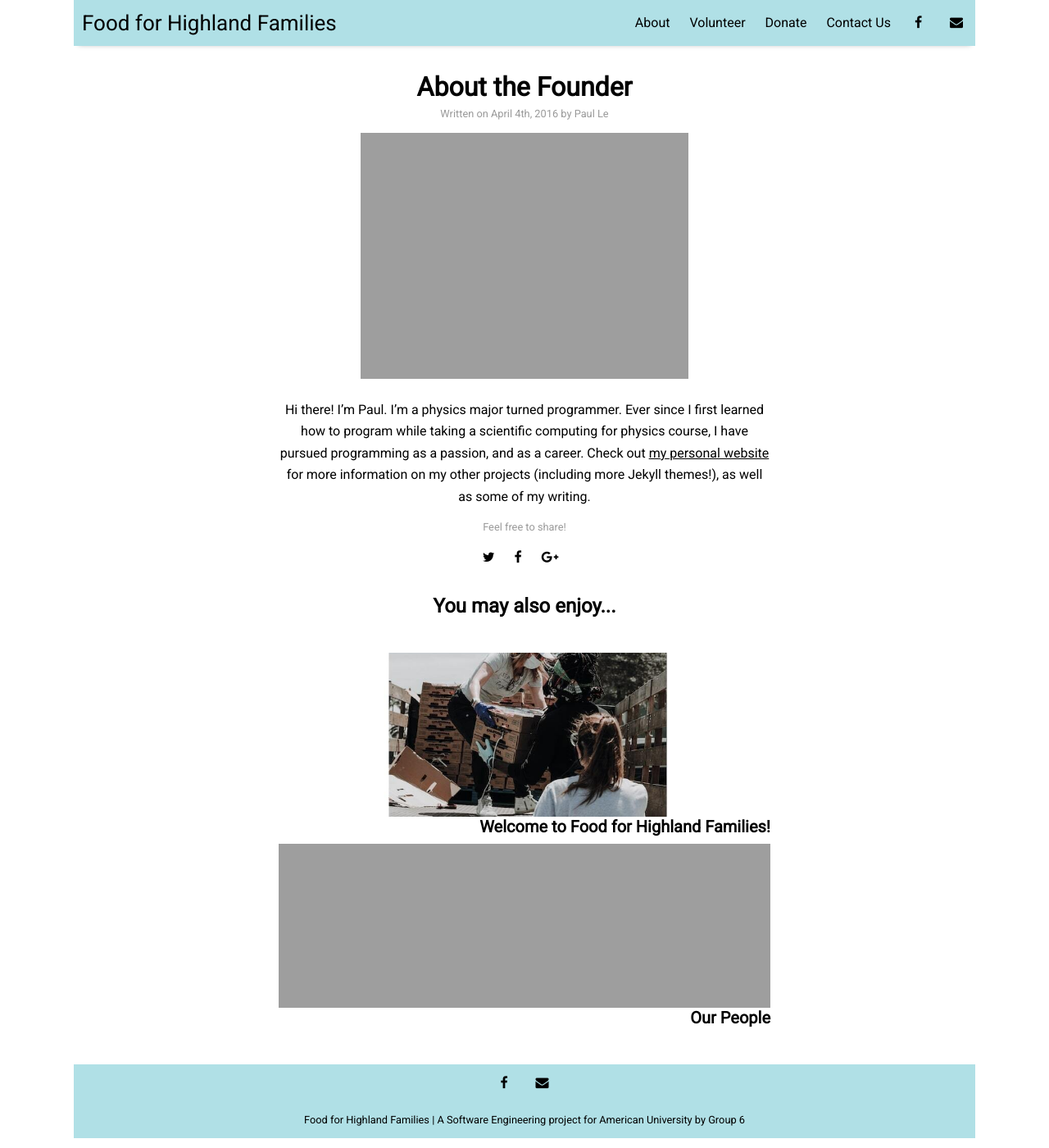
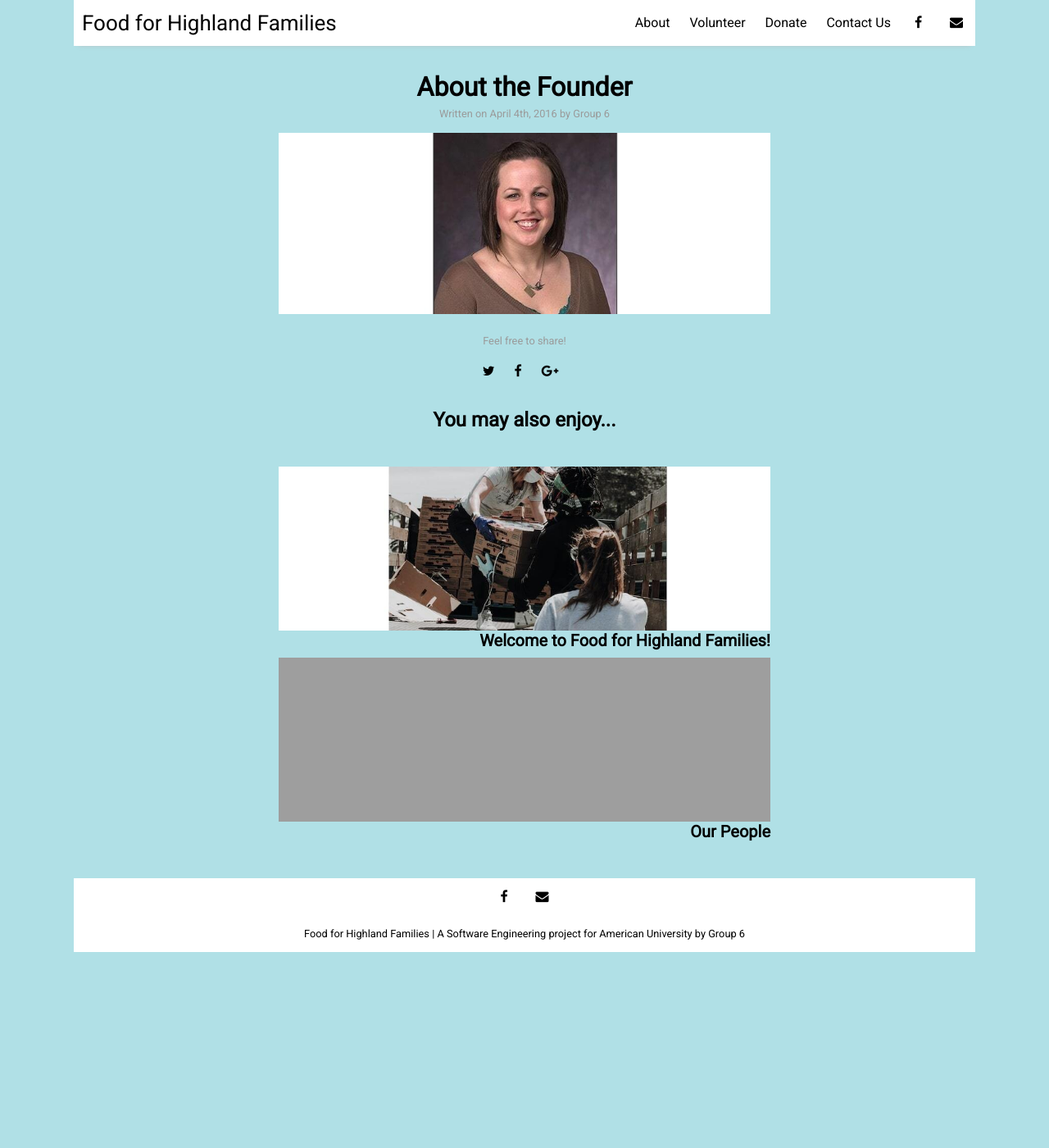
Before and after one commit to Vbrewski/fhf-v5, a Jekyll site: the page built from _posts/2016-04-04-about-the-author.md, in a window 1280 px wide and 1400 px high. Shown: the whole window at 82% size. Built offline with Jekyll 4.4.1, drawn with Linux system fonts in a browser that asks for light colours; nearby versions of some CDN libraries.

Commit message:
Background Color & Misc

```diff
--- a/_posts/2016-04-04-about-the-author.md
+++ b/_posts/2016-04-04-about-the-author.md
@@ -1,10 +1,8 @@
 ---
 layout: post
 title: "About the Founder"
-author: "Paul Le"
+author: "Group 6"
 categories: facts
 tags: [sample]
-image: becca.jpeg
+image: becca.jpg
 ---
-
-Hi there! I'm Paul. I’m a physics major turned programmer. Ever since I first learned how to program while taking a scientific computing for physics course, I have pursued programming as a passion, and as a career. Check out [my personal website](https://www.lenpaul.com/) for more information on my other projects (including more Jekyll themes!), as well as some of my writing.
--- a/assets/css/_sass/_home.scss
+++ b/assets/css/_sass/_home.scss
@@ -4,6 +4,7 @@
   background-position: center;
   background-repeat: no-repeat;
   background-size: cover;
+  background-color: powderblue;
   position: relative;
 }
 .featured-posts h2 {
@@ -54,3 +55,5 @@
 .pagination-active:hover {
   background-color: #e0e0e0;
 }
+
+body {background-color: powderblue;}
--- a/assets/css/main.scss
+++ b/assets/css/main.scss
@@ -18,7 +18,7 @@ $container-width: 1100px;
 
 $tablet-width: 600px;
 
-$header-footer-color: powderblue;
+$header-footer-color: white;
 
 $phone-width: 480px;
 
```
Also changed, not shown: pages/volunteer.md (+2 -0 lines), index.html (line endings or trailing spaces).
